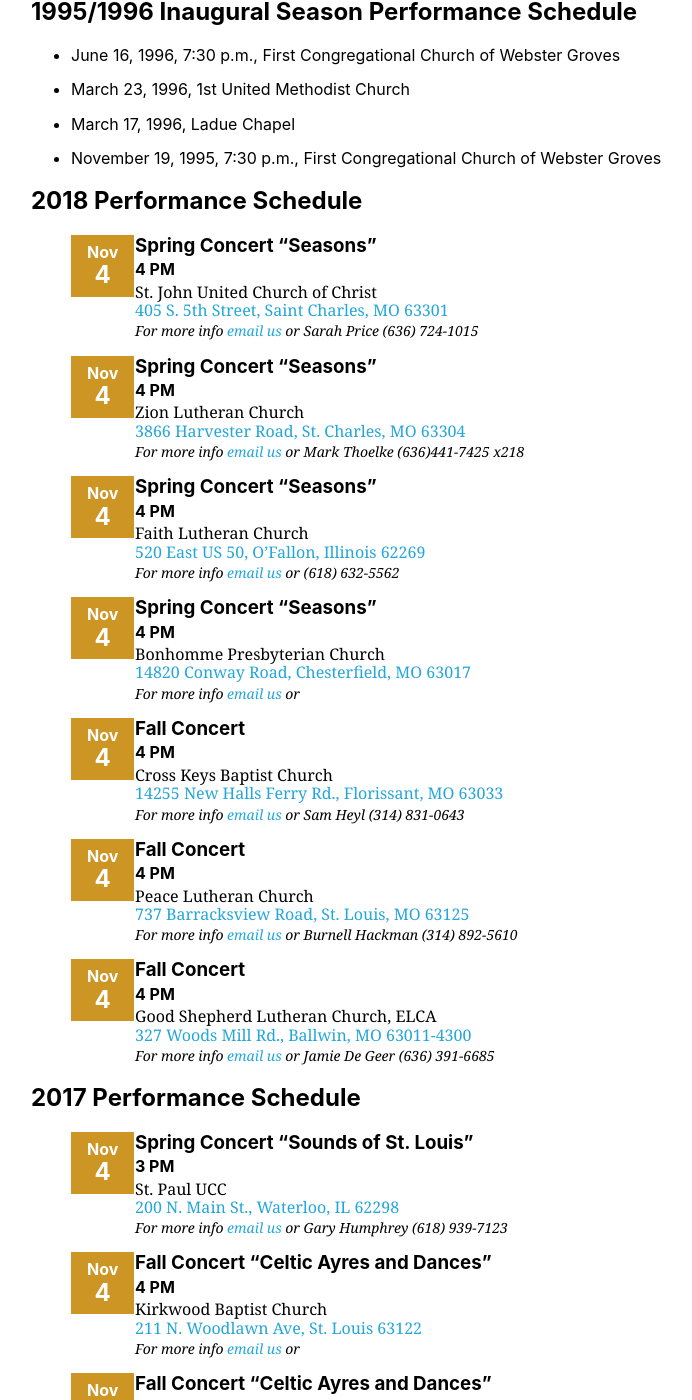
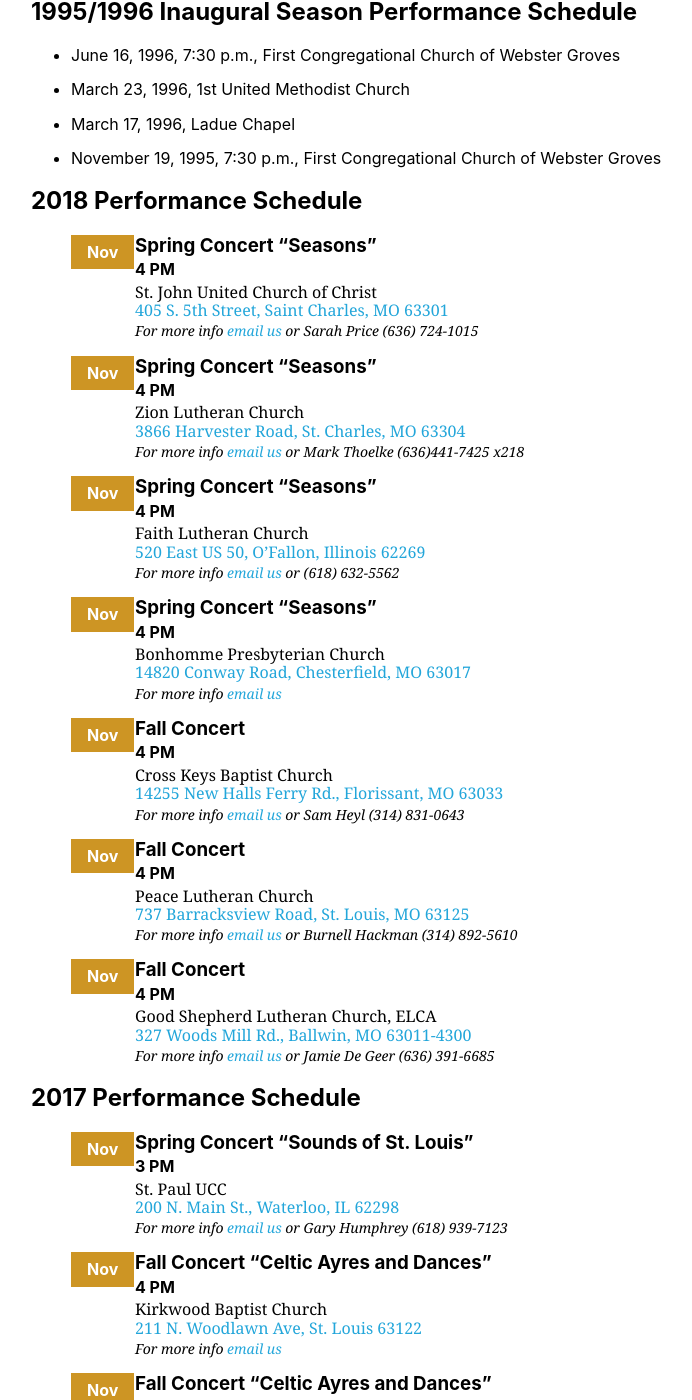
Before and after one commit to GatewayRingers/GatewayRingers.github.io, a Jekyll site: the page built from events.html, in a window 1280 px wide and 1400 px high, scrolled down 14573 px. Shown: the whole window, without its empty margins (97-789 px from the left). Built offline with Jekyll 4.4.1, drawn with Linux system fonts in a browser that asks for light colours; nearby versions of some CDN libraries; some of the changed text lies outside the part shown.

Commit message:
Update events.html

```diff
--- a/events.html
+++ b/events.html
@@ -966,12 +966,12 @@
 <h2>{{ year_event.year }} Performance Schedule</h2>
 <ul class="list">
   {% for concert in year_event.concerts %}
-  <li class="mv3"><div class="white bg-gold fl tc f0 ph3 pv2"><span class="f5 pb0 b">Nov</span><br><span class="f3 b">4</span></div>
+  <li class="mv3"><div class="white bg-gold fl tc f0 ph3 pv2"><span class="f5 pb0 b">Nov</span><br><span class="f3 b">{{ concert.date.split('/')[1] }}</span></div>
     <h3 class="pl5 mv1">{{ concert.name }}</h3>
     <p class="pl5 mv1 b">{{ concert.time }}</p>
     <p class="pl5 mv1 athelas">{{ concert.location }}<br>
     <a class="link blue dim" target="_blank" href="{{ concert.href }}">{{ concert.address }}</a>
-    <p class="pl5 mv1 i f6 athelas">For more info <a class="link blue dim" href="mailto:info@gatewayringers.org">email us</a>{% if concert.contact != '' %} or {{ concert.contact }}{% endif %}</p>
+    <p class="pl5 mv1 i f6 athelas">For more info <a class="link blue dim" href="mailto:info@gatewayringers.org">email us</a>{% if concert.contact %} or {{ concert.contact }}{% endif %}</p>
   </li>
   {% endfor %}
 </ul>
```
